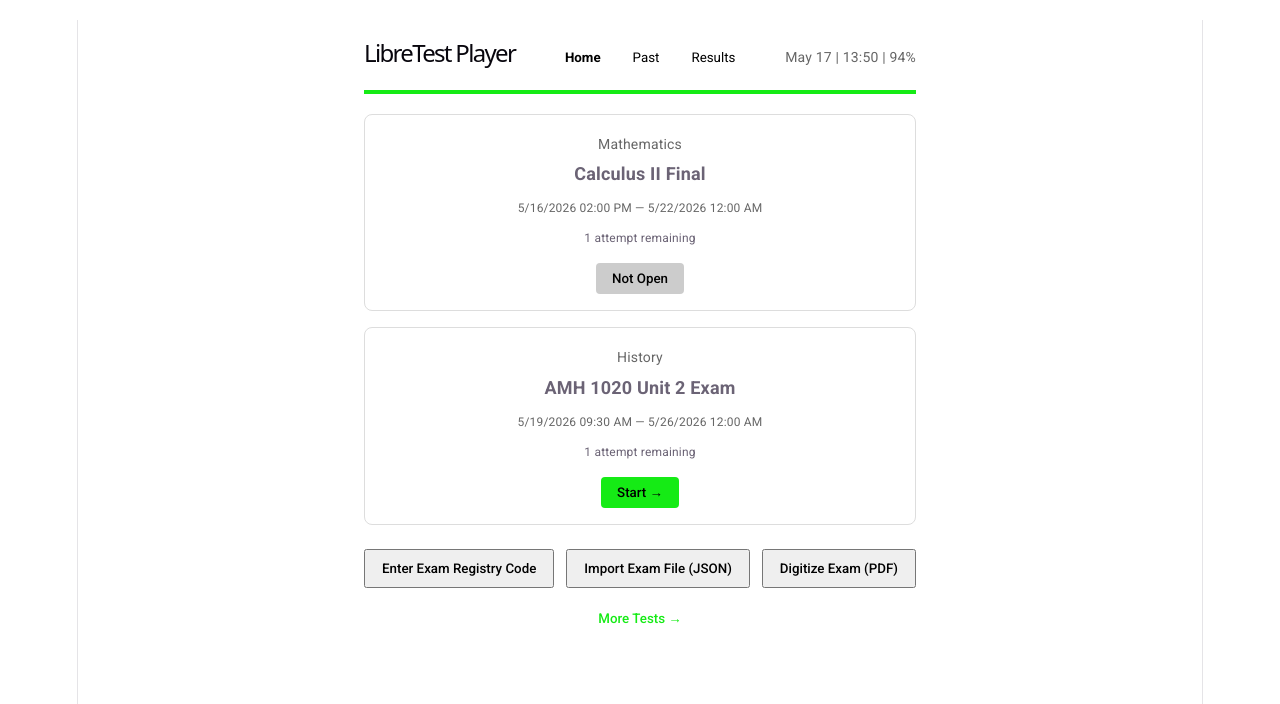
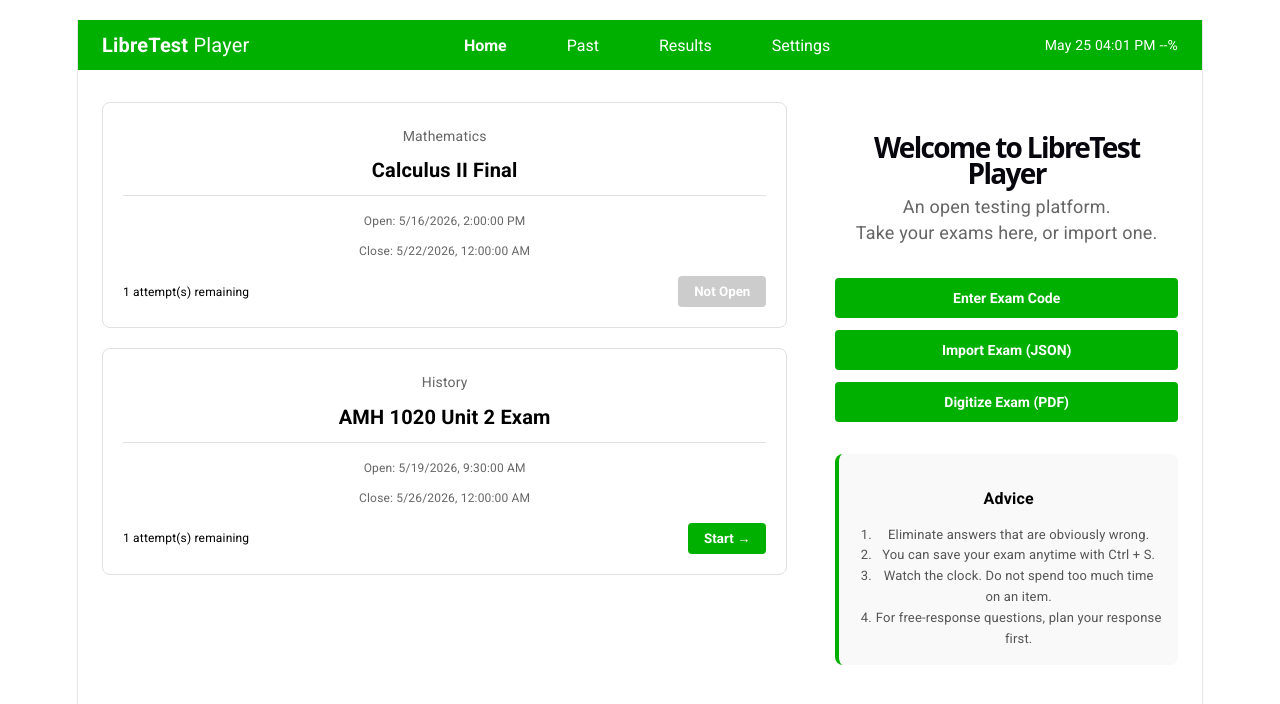
Before and after one commit to Split601824/libretest, a React (Vite) app: page / in a window 1280 px wide. Shown: the top 704 px of the page. Built offline with nearby package versions, Linux system fonts and the light colour scheme.

Commit message:
v0.2.7 -- Designed the Home Menu for LibreTest Player.

```diff
--- a/src/PlayerHome.tsx
+++ b/src/PlayerHome.tsx
@@ -1,92 +1,97 @@
-import { useState, useRef } from 'react';
+import React, { useState, useEffect, useRef } from 'react';
 
 interface ExamCard {
   id: string;
   subject: string;
   title: string;
-  startDate: Date;
-  endDate: Date;
+  openDate: Date;
+  closeDate: Date;
   attemptsRemaining: number;
-  examData?: any; // Store loaded exam JSON
+  examData?: any;
 }
 
-const sampleExams: ExamCard[] = [
+interface PlayerHomeProps {
+  onStartExam: (examId: string, examData?: any) => void;
+  onRegistryCode: (code: string) => void;
+}
+
+export function PlayerHome({ onStartExam, onRegistryCode }: PlayerHomeProps) {
+  const [activeTab, setActiveTab] = useState<'home' | 'past' | 'results' | 'settings'>('home');
+  const [showRegistryModal, setShowRegistryModal] = useState(false);
+  const [showDigitizeModal, setShowDigitizeModal] = useState(false);
+  const [registryCodeInput, setRegistryCodeInput] = useState('');
+  const [importedExams, setImportedExams] = useState<ExamCard[]>([]);
+  const [now, setNow] = useState(new Date());
+  const [showAllTests, setShowAllTests] = useState(false);
+  const fileInputRef = useRef<HTMLInputElement>(null);
+  const pdfInputRef = useRef<HTMLInputElement>(null);
+
+  useEffect(() => {
+    const timer = setInterval(() => setNow(new Date()), 1000);
+    return () => clearInterval(timer);
+  }, []);
+
+  const formattedDate = now.toLocaleDateString('en-US', { month: 'short', day: 'numeric' });
+  const formattedTime = now.toLocaleTimeString('en-US', { hour: '2-digit', minute: '2-digit' });
+  const batteryPlaceholder = '--%';
+
+  const placeholderExams: ExamCard[] = [
     {
-    id: '1',
+      id: 'math',
       subject: 'Mathematics',
       title: 'Calculus II Final',
-    startDate: new Date(2026, 4, 16, 14, 0),
-    endDate: new Date(2026, 4, 22, 0, 0),
+      openDate: new Date(2026, 4, 16, 14, 0),
+      closeDate: new Date(2026, 4, 22, 0, 0),
       attemptsRemaining: 1,
     },
     {
-    id: '2',
+      id: 'history',
       subject: 'History',
       title: 'AMH 1020 Unit 2 Exam',
-    startDate: new Date(2026, 4, 19, 9, 30),
-    endDate: new Date(2026, 4, 26, 0, 0),
+      openDate: new Date(2026, 4, 19, 9, 30),
+      closeDate: new Date(2026, 4, 26, 0, 0),
       attemptsRemaining: 1,
     },
   ];
 
-interface PlayerHomeProps {
-  onStartExam: (examId: string, examData?: any) => void;
-  onImportJSON: (jsonData: any) => void;
-  onDigitizePDF: (file: File) => void;
-  onRegistryCode: (code: string) => void;
-}
+  const allExams = [...placeholderExams, ...importedExams];
+  const displayExams = showAllTests ? allExams : allExams.slice(0, 2);
+  const hasMoreTests = allExams.length > 2;
 
-export function PlayerHome({
-  onStartExam,
-  onImportJSON,
-  onDigitizePDF,
-  onRegistryCode
-}: PlayerHomeProps) {
-  const [activeTab, setActiveTab] = useState<'home' | 'past' | 'results'>('home');
-  const [registryCodeInput, setRegistryCodeInput] = useState('');
-  const [showRegistryModal, setShowRegistryModal] = useState(false);
-  const [showDigitizeModal, setShowDigitizeModal] = useState(false);
-  const fileInputRef = useRef<HTMLInputElement>(null);
-  const pdfInputRef = useRef<HTMLInputElement>(null);
-  const [localExams, setLocalExams] = useState<ExamCard[]>(sampleExams);
-  const currentDate = new Date();
-
-  const isExamOpen = (startDate: Date, endDate: Date) => {
-    return currentDate >= startDate && currentDate <= endDate;
+  const isExamOpen = (openDate: Date, closeDate: Date) => {
+    const now = new Date();
+    return now >= openDate && now <= closeDate;
   };
 
   const handleImportJSONFile = (event: React.ChangeEvent<HTMLInputElement>) => {
     const file = event.target.files?.[0];
     if (!file) return;
-
     const reader = new FileReader();
     reader.onload = (e) => {
       try {
         const examData = JSON.parse(e.target?.result as string);
-        // Add to local exams list
         const newExam: ExamCard = {
           id: `imported_${Date.now()}`,
-          subject: examData.title || 'Imported Exam',
+          subject: examData.title || 'Imported',
           title: examData.title || 'Imported Exam',
-          startDate: new Date(),
-          endDate: new Date(Date.now() + 30 * 24 * 60 * 60 * 1000), // 30 days
+          openDate: new Date(),
+          closeDate: new Date(Date.now() + 30 * 24 * 60 * 60 * 1000),
           attemptsRemaining: 1,
           examData: examData,
         };
-        setLocalExams([...localExams, newExam]);
-        onImportJSON(examData);
+        setImportedExams([...importedExams, newExam]);
       } catch (err) {
         alert('Invalid JSON file');
       }
     };
     reader.readAsText(file);
-    event.target.value = ''; // Reset input
+    event.target.value = '';
   };
 
   const handleDigitizePDFFile = (event: React.ChangeEvent<HTMLInputElement>) => {
     const file = event.target.files?.[0];
     if (!file) return;
-    onDigitizePDF(file);
+    alert(`PDF digitization not yet implemented. Received: ${file.name}`);
     setShowDigitizeModal(false);
     event.target.value = '';
   };
@@ -104,149 +109,120 @@ export function PlayerHome({
   };
 
   return (
-    <div style={{ fontFamily: 'Roboto, sans-serif', maxWidth: '800px', margin: '0 auto', padding: '20px' }}>
-      {/* Header */}
-      <div style={{ display: 'flex', justifyContent: 'space-between', alignItems: 'baseline', marginBottom: '20px', flexWrap: 'wrap', gap: '10px' }}>
-        <h1 style={{ fontSize: '24px', fontWeight: 'normal', margin: 0 }}>LibreTest Player</h1>
-        <div style={{ display: 'flex', gap: '20px' }}>
-          <button
-            onClick={() => setActiveTab('home')}
-            style={{ background: 'none', border: 'none', cursor: 'pointer', fontWeight: activeTab === 'home' ? 'bold' : 'normal' }}
-          >
-            Home
-          </button>
-          <button
-            onClick={() => setActiveTab('past')}
-            style={{ background: 'none', border: 'none', cursor: 'pointer', fontWeight: activeTab === 'past' ? 'bold' : 'normal' }}
-          >
-            Past
-          </button>
-          <button
-            onClick={() => setActiveTab('results')}
-            style={{ background: 'none', border: 'none', cursor: 'pointer', fontWeight: activeTab === 'results' ? 'bold' : 'normal' }}
-          >
-            Results
-          </button>
+    <div style={{ fontFamily: 'Roboto, sans-serif', backgroundColor: 'white', minHeight: '100vh', color: 'black' }}>
+      {/* Green top bar */}
+      <div style={{ backgroundColor: '#00b000', padding: '12px 24px' }}>
+        <div style={{ display: 'flex', justifyContent: 'space-between', alignItems: 'center', flexWrap: 'wrap', gap: '10px' }}>
+          <div style={{ fontSize: '20px', color: 'white' }}>
+            <span style={{ fontWeight: 'bold' }}>LibreTest</span> Player
           </div>
-        <div style={{ fontSize: '14px', color: '#666' }}>
-          May 17 | 13:50 | 94%
+          <div style={{ display: 'flex', gap: '48px' }}>
+            <button onClick={() => setActiveTab('home')} style={{ background: 'none', border: 'none', cursor: 'pointer', fontSize: '16px', fontWeight: activeTab === 'home' ? 700 : 400, color: 'white' }}>Home</button>
+            <button onClick={() => setActiveTab('past')} style={{ background: 'none', border: 'none', cursor: 'pointer', fontSize: '16px', fontWeight: activeTab === 'past' ? 700 : 400, color: 'white' }}>Past</button>
+            <button onClick={() => setActiveTab('results')} style={{ background: 'none', border: 'none', cursor: 'pointer', fontSize: '16px', fontWeight: activeTab === 'results' ? 700 : 400, color: 'white' }}>Results</button>
+            <button onClick={() => setActiveTab('settings')} style={{ background: 'none', border: 'none', cursor: 'pointer', fontSize: '16px', fontWeight: activeTab === 'settings' ? 700 : 400, color: 'white' }}>Settings</button>
+          </div>
+          <div style={{ fontSize: '14px', color: 'white' }}>
+            {formattedDate} {formattedTime} {batteryPlaceholder}
+          </div>
         </div>
       </div>
 
-      {/* Green bar */}
-      <div style={{ height: '4px', backgroundColor: '#15EB15', marginBottom: '20px' }} />
-
+      {/* Main content */}
+      <div style={{ maxWidth: '1400px', margin: '0 auto', padding: '32px 24px' }}>
         {activeTab === 'home' && (
-        <>
-          {/* Exam cards */}
-          {localExams.map((exam) => {
-            const open = isExamOpen(exam.startDate, exam.endDate);
+          <div style={{ display: 'flex', gap: '48px', flexWrap: 'wrap' }}>
+            {/* Left side - Exam cards */}
+            <div style={{ flex: 2, minWidth: '300px' }}>
+              {displayExams.map((exam) => {
+                const open = isExamOpen(exam.openDate, exam.closeDate);
                 return (
-              <div key={exam.id} style={{
-                border: '1px solid #ddd',
-                borderRadius: '8px',
-                padding: '16px',
-                marginBottom: '16px'
-              }}>
-                <div style={{ fontSize: '14px', color: '#666', marginBottom: '4px' }}>{exam.subject}</div>
-                <div style={{ fontSize: '18px', fontWeight: 'bold', marginBottom: '8px' }}>{exam.title}</div>
+                  <div key={exam.id} style={{ border: '1px solid #e0e0e0', borderRadius: '8px', padding: '20px', marginBottom: '20px' }}>
+                    <div style={{ fontSize: '14px', color: '#666', marginBottom: '8px' }}>{exam.subject}</div>
+                    <div style={{ fontSize: '20px', fontWeight: 'bold', marginBottom: '12px' }}>{exam.title}</div>
+                    <div style={{ height: '1px', backgroundColor: '#e0e0e0', margin: '12px 0' }} />
                     <div style={{ fontSize: '12px', color: '#666', marginBottom: '4px' }}>
-                  {exam.startDate.toLocaleDateString()} {exam.startDate.toLocaleTimeString([], { hour: '2-digit', minute:'2-digit' })} —{' '}
-                  {exam.endDate.toLocaleDateString()} {exam.endDate.toLocaleTimeString([], { hour: '2-digit', minute:'2-digit' })}
+                      Open: {exam.openDate.toLocaleString()}
                     </div>
-                <div style={{ fontSize: '12px', marginBottom: '12px' }}>{exam.attemptsRemaining} attempt remaining</div>
-                <button
-                  onClick={() => open && handleLocalStartExam(exam)}
-                  disabled={!open}
-                  style={{
-                    padding: '8px 16px',
-                    backgroundColor: open ? '#15EB15' : '#ccc',
-                    color: 'black',
-                    border: 'none',
-                    borderRadius: '4px',
-                    cursor: open ? 'pointer' : 'not-allowed'
-                  }}
-                >
+                    <div style={{ fontSize: '12px', color: '#666', marginBottom: '12px' }}>
+                      Close: {exam.closeDate.toLocaleString()}
+                    </div>
+                    <div style={{ display: 'flex', justifyContent: 'space-between', alignItems: 'center' }}>
+                      <span style={{ fontSize: '12px' }}>{exam.attemptsRemaining} attempt(s) remaining</span>
+                      <button onClick={() => open && handleLocalStartExam(exam)} disabled={!open} style={{ padding: '8px 16px', backgroundColor: open ? '#00b000' : '#ccc', color: 'white', border: 'none', borderRadius: '4px', cursor: open ? 'pointer' : 'not-allowed', fontWeight: 'bold' }}>
                         {open ? 'Start →' : 'Not Open'}
                       </button>
+                    </div>
                   </div>
                 );
               })}
 
-          {/* Action buttons */}
-          <div style={{ marginTop: '24px', display: 'flex', gap: '12px', flexWrap: 'wrap' }}>
-            <button
-              onClick={() => setShowRegistryModal(true)}
-              style={{ padding: '10px 16px', cursor: 'pointer' }}
-            >
-              Enter Exam Registry Code
+              {hasMoreTests && !showAllTests && (
+                <div style={{ textAlign: 'center', marginTop: '16px' }}>
+                  <button onClick={() => setShowAllTests(true)} style={{ background: 'none', border: 'none', cursor: 'pointer', color: '#00b000', fontSize: '14px' }}>
+                    More Tests →
                   </button>
-            <button
-              onClick={() => fileInputRef.current?.click()}
-              style={{ padding: '10px 16px', cursor: 'pointer' }}
-            >
-              Import Exam File (JSON)
+                </div>
+              )}
+
+              {showAllTests && allExams.length > 2 && (
+                <div style={{ textAlign: 'center', marginTop: '16px' }}>
+                  <button onClick={() => setShowAllTests(false)} style={{ background: 'none', border: 'none', cursor: 'pointer', color: '#00b000', fontSize: '14px' }}>
+                    Show Less
                   </button>
-            <button
-              onClick={() => setShowDigitizeModal(true)}
-              style={{ padding: '10px 16px', cursor: 'pointer' }}
-            >
+                </div>
+              )}
+            </div>
+
+            {/* Right side - Welcome and actions */}
+            <div style={{ flex: 1, minWidth: '280px' }}>
+              <div style={{ marginBottom: '32px' }}>
+                <h1 style={{ fontSize: '28px', fontWeight: 'bold', marginBottom: '8px' }}>Welcome to LibreTest Player</h1>
+                <p style={{ color: '#666' }}>An open testing platform.</p>
+                <p style={{ color: '#666' }}>Take your exams here, or import one.</p>
+              </div>
+
+              <div style={{ display: 'flex', flexDirection: 'column', gap: '12px', marginBottom: '32px' }}>
+                <button onClick={() => setShowRegistryModal(true)} style={{ padding: '12px 16px', backgroundColor: '#00b000', border: 'none', borderRadius: '4px', cursor: 'pointer', textAlign: 'center', fontSize: '14px', fontWeight: 'bold', color: 'white' }}>
+                  Enter Exam Code
+                </button>
+                <button onClick={() => fileInputRef.current?.click()} style={{ padding: '12px 16px', backgroundColor: '#00b000', border: 'none', borderRadius: '4px', cursor: 'pointer', textAlign: 'center', fontSize: '14px', fontWeight: 'bold', color: 'white' }}>
+                  Import Exam (JSON)
+                </button>
+                <button onClick={() => setShowDigitizeModal(true)} style={{ padding: '12px 16px', backgroundColor: '#00b000', border: 'none', borderRadius: '4px', cursor: 'pointer', textAlign: 'center', fontSize: '14px', fontWeight: 'bold', color: 'white' }}>
                   Digitize Exam (PDF)
                 </button>
               </div>
-          <input
-            ref={fileInputRef}
-            type="file"
-            accept=".json"
-            style={{ display: 'none' }}
-            onChange={handleImportJSONFile}
-          />
+              <input ref={fileInputRef} type="file" accept=".json" style={{ display: 'none' }} onChange={handleImportJSONFile} />
+              <input ref={pdfInputRef} type="file" accept=".pdf" style={{ display: 'none' }} onChange={handleDigitizePDFFile} />
 
-          {/* More Tests link */}
-          <div style={{ marginTop: '16px', textAlign: 'center' }}>
-            <button style={{ background: 'none', border: 'none', cursor: 'pointer', color: '#15EB15' }}>More Tests →</button>
+              <div style={{ backgroundColor: '#f9f9f9', padding: '16px', borderRadius: '8px', borderLeft: `4px solid #00b000` }}>
+                <h3 style={{ fontSize: '16px', fontWeight: 'bold', marginBottom: '12px' }}>Advice</h3>
+                <ol style={{ margin: 0, paddingLeft: '20px', color: '#555', fontSize: '13px', lineHeight: '1.6' }}>
+                  <li>Eliminate answers that are obviously wrong.</li>
+                  <li>You can save your exam anytime with Ctrl + S.</li>
+                  <li>Watch the clock. Do not spend too much time on an item.</li>
+                  <li>For free-response questions, plan your response first.</li>
+                </ol>
               </div>
-        </>
-      )}
-
-      {activeTab === 'past' && (
-        <div>
-          <p>Past exams will appear here.</p>
+            </div>
           </div>
         )}
 
-      {activeTab === 'results' && (
-        <div>
-          <p>Results will appear here.</p>
+        {activeTab === 'past' && <div>Past exams will appear here.</div>}
+        {activeTab === 'results' && <div>Results will appear here.</div>}
+        {activeTab === 'settings' && <div>Settings will appear here.</div>}
       </div>
-      )}
 
       {/* Registry Code Modal */}
       {showRegistryModal && (
-        <div style={{
-          position: 'fixed',
-          top: 0,
-          left: 0,
-          right: 0,
-          bottom: 0,
-          backgroundColor: 'rgba(0,0,0,0.5)',
-          display: 'flex',
-          alignItems: 'center',
-          justifyContent: 'center',
-          zIndex: 1000
-        }}>
+        <div style={{ position: 'fixed', top: 0, left: 0, right: 0, bottom: 0, backgroundColor: 'rgba(0,0,0,0.5)', display: 'flex', alignItems: 'center', justifyContent: 'center', zIndex: 1000 }}>
           <div style={{ backgroundColor: 'white', padding: '24px', borderRadius: '8px', minWidth: '300px' }}>
-            <h3>Enter Exam Code</h3>
-            <input
-              type="text"
-              value={registryCodeInput}
-              onChange={(e) => setRegistryCodeInput(e.target.value.toUpperCase())}
-              placeholder="XXX-XXX-XXX"
-              style={{ width: '100%', padding: '8px', margin: '16px 0', fontFamily: 'monospace' }}
-            />
+            <h3 style={{ marginBottom: '16px' }}>Enter Exam Code</h3>
+            <input type="text" value={registryCodeInput} onChange={(e) => setRegistryCodeInput(e.target.value.toUpperCase())} placeholder="XXX-XXX-XXX" style={{ width: '100%', padding: '8px', marginBottom: '16px', fontFamily: 'monospace' }} />
             <div style={{ display: 'flex', gap: '8px', justifyContent: 'flex-end' }}>
-              <button onClick={() => setShowRegistryModal(false)}>Cancel</button>
-              <button onClick={handleRegistrySubmit}>Start</button>
+              <button onClick={() => setShowRegistryModal(false)} style={{ padding: '8px 16px', cursor: 'pointer' }}>Cancel</button>
+              <button onClick={handleRegistrySubmit} style={{ padding: '8px 16px', cursor: 'pointer', backgroundColor: '#00b000', color: 'white', border: 'none', borderRadius: '4px' }}>Start</button>
             </div>
           </div>
         </div>
@@ -254,30 +230,13 @@ export function PlayerHome({
 
       {/* Digitize PDF Modal */}
       {showDigitizeModal && (
-        <div style={{
-          position: 'fixed',
-          top: 0,
-          left: 0,
-          right: 0,
-          bottom: 0,
-          backgroundColor: 'rgba(0,0,0,0.5)',
-          display: 'flex',
-          alignItems: 'center',
-          justifyContent: 'center',
-          zIndex: 1000
-        }}>
+        <div style={{ position: 'fixed', top: 0, left: 0, right: 0, bottom: 0, backgroundColor: 'rgba(0,0,0,0.5)', display: 'flex', alignItems: 'center', justifyContent: 'center', zIndex: 1000 }}>
           <div style={{ backgroundColor: 'white', padding: '24px', borderRadius: '8px', minWidth: '300px' }}>
-            <h3>Digitize Exam (PDF)</h3>
+            <h3 style={{ marginBottom: '8px' }}>Digitize Exam (PDF)</h3>
             <p style={{ fontSize: '14px', color: '#666', marginBottom: '16px' }}>Upload a PDF to convert to a digital test.</p>
-            <input
-              ref={pdfInputRef}
-              type="file"
-              accept=".pdf"
-              onChange={handleDigitizePDFFile}
-              style={{ width: '100%', margin: '16px 0' }}
-            />
+            <input type="file" accept=".pdf" onChange={handleDigitizePDFFile} style={{ width: '100%', marginBottom: '16px' }} />
             <div style={{ display: 'flex', gap: '8px', justifyContent: 'flex-end' }}>
-              <button onClick={() => setShowDigitizeModal(false)}>Cancel</button>
+              <button onClick={() => setShowDigitizeModal(false)} style={{ padding: '8px 16px', cursor: 'pointer' }}>Cancel</button>
             </div>
           </div>
         </div>
```
Lines whose indentation alone changed are shown as unchanged.
